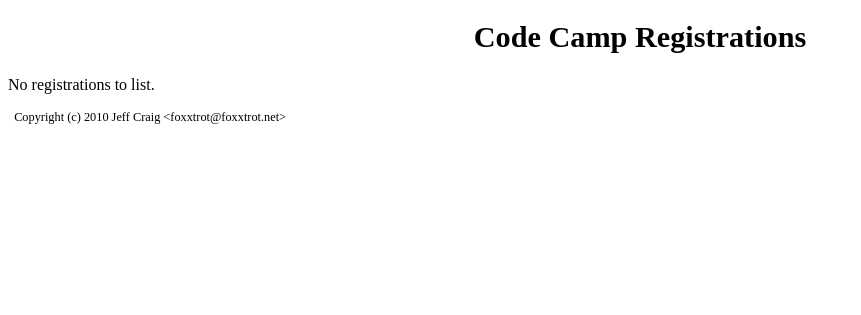
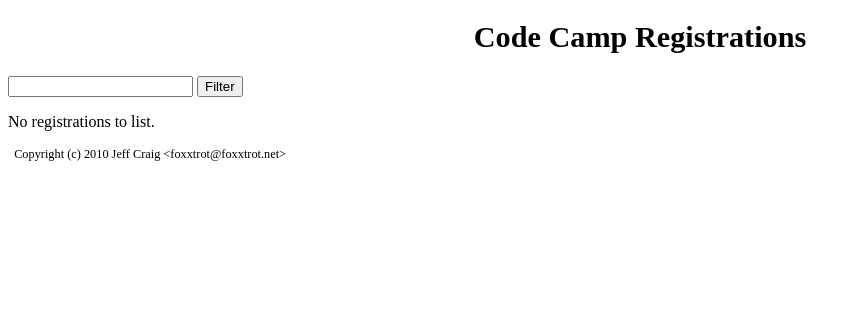
Before and after one commit to foxxtrot/yui3intro, a Django app: template templates/checkin/index.html in a window 1280 px wide. Shown: the top 315 px of the page, without its empty margins (0-861 px from the left). Run offline with Django 3.2, Linux system fonts and the light colour scheme; the template is opened without the code that fills it, so the values that code supplies are empty; some libraries are stand-ins or nearby versions.

Commit message:
Support for filtering list.

```diff
--- a/templates/checkin/index.html
+++ b/templates/checkin/index.html
@@ -4,6 +4,10 @@
 {% block header %}Code Camp Registrations{% endblock %}
 
 {% block body %}
+<form action="/checkin/filter/" method="POST">
+  <input type="text" id="filter_text" name="filter_text" value="{{ filter_text }}" />
+  <input type="submit" value="Filter" />
+</form>
 {% if registration_list %}
   <ul id="checkinlist">
   {% for registration in registration_list %}
--- a/urls.py
+++ b/urls.py
@@ -6,6 +6,7 @@ admin.autodiscover()
 urlpatterns = patterns('',
     (r'^checkin/$', 'pcc2010.checkin.views.index'),
     (r'^checkin/checkin/(?P<registration_id>\d+)$', 'pcc2010.checkin.views.checkin'),
+    (r'^checkin/filter/$', 'pcc2010.checkin.views.filter'),
     # Uncomment the admin/doc line below and add 'django.contrib.admindocs'
     # to INSTALLED_APPS to enable admin documentation:
     # (r'^admin/doc/', include('django.contrib.admindocs.urls')),
```
Also changed, not shown: checkin/views.py (+7 -2 lines).
